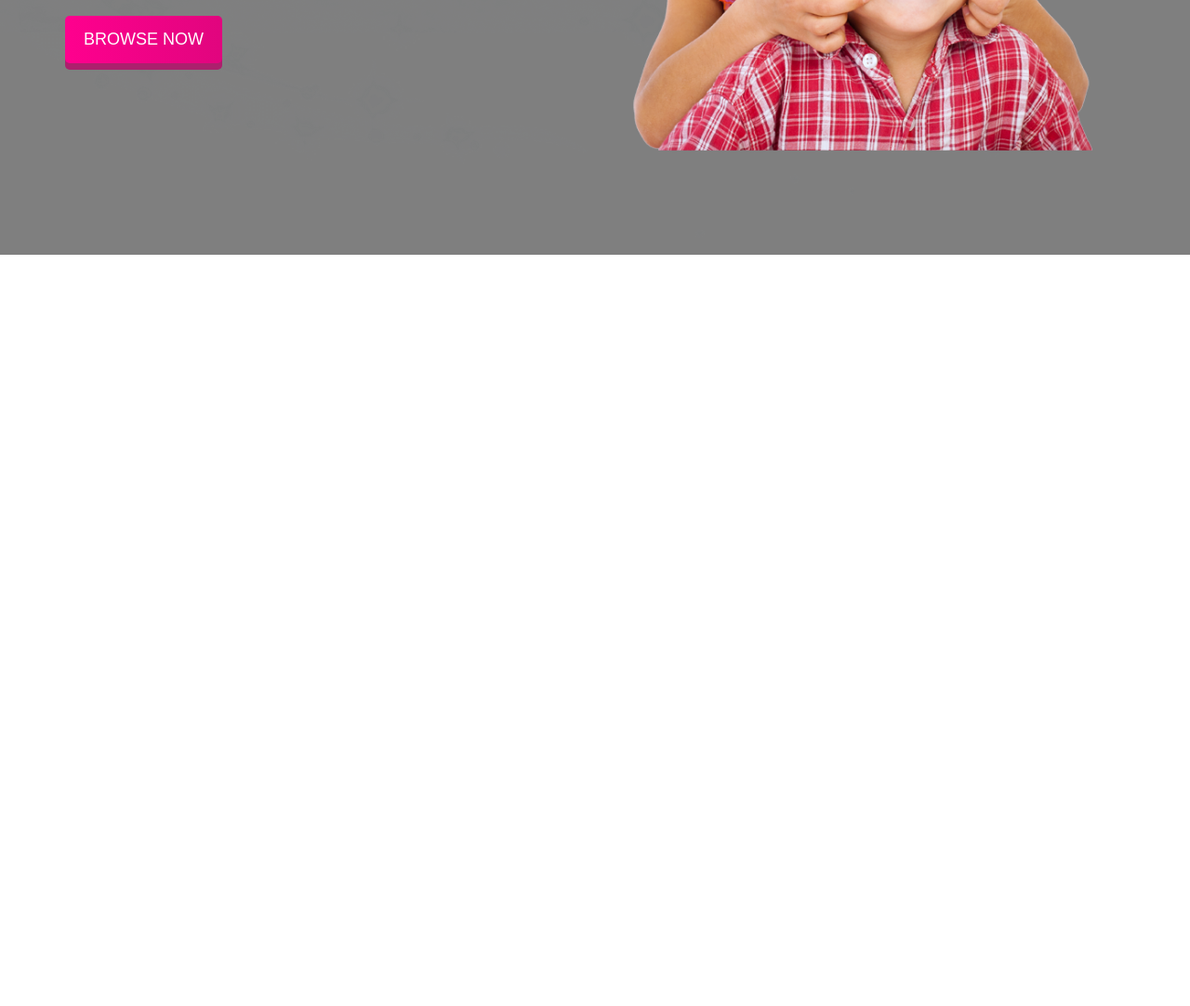
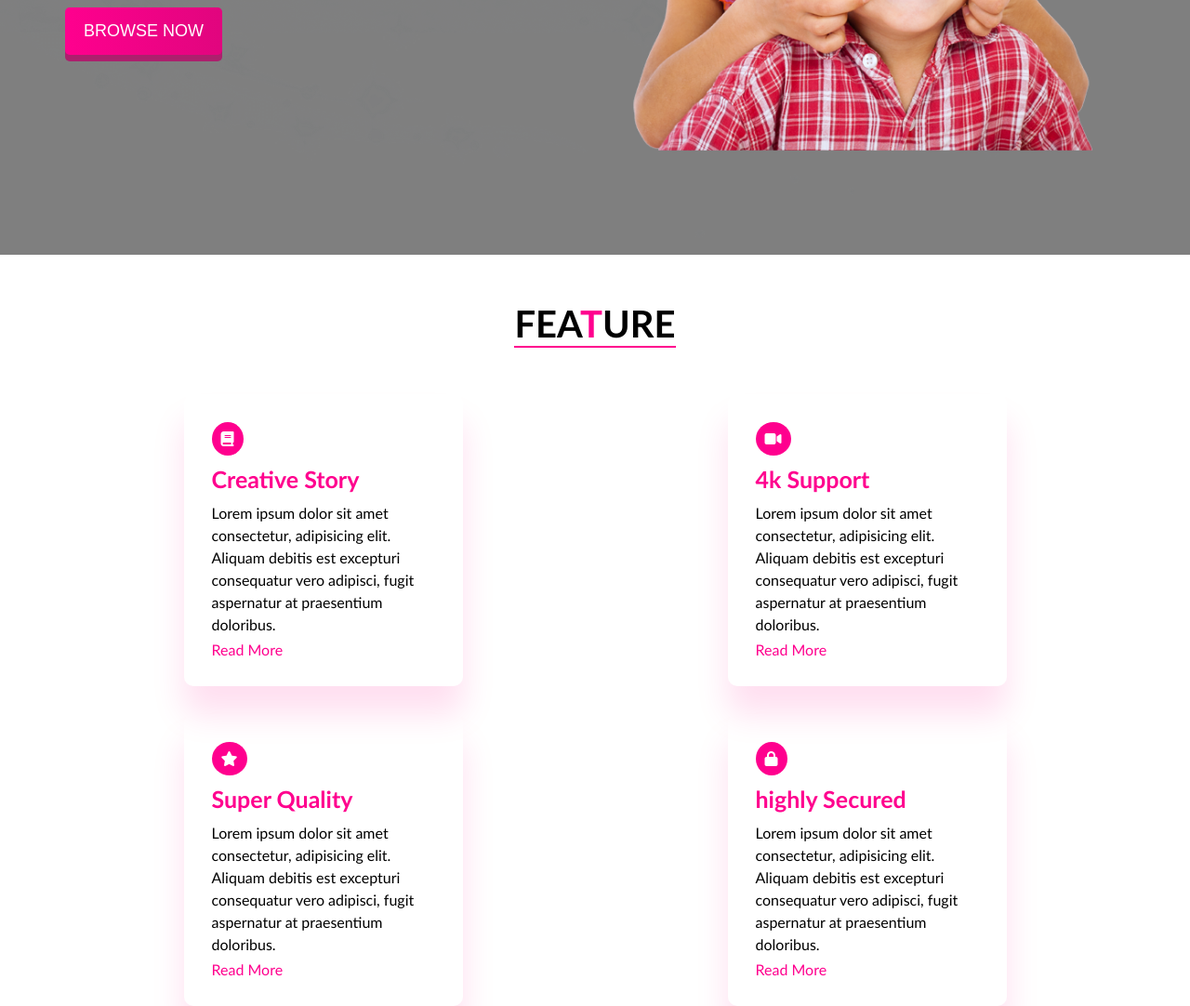
Before and after one commit to YASINARAFAT88/cosmic-world-resources, a plain HTML site: page index.html in a window 1280 px wide. Shown: the part 513-1595 px from the top of the page at 93% size. Before the commit the page ends 800 px from the top, so only its background shows below. Drawn offline with Linux system fonts and the light colour scheme.

Commit message:
card section complate

```diff
--- a/index.html
+++ b/index.html
@@ -7,6 +7,7 @@
     <meta name="viewport" content="width=device-width, initial-scale=1.0">
     <title>cosmic-world-resources</title>
     <link rel="stylesheet" href="style.css">
+    <script src="https://kit.fontawesome.com/5152800db9.js" crossorigin="anonymous"></script>
 </head>
 
 <body>
@@ -40,6 +41,43 @@
         </section>
     </header>
     <!-- Navber & banner section end  -->
+    <main class="container">
+        <section id="feature">
+            <div class="section-title">
+                <h2>Fea<span style="color: #ff008e;" class="">t</span>ure</h2>
+            </div>
+            <div class="feature">
+                <div class="card">
+                    <i class="card-icon fas fa-book"></i>
+                    <h3>Creative Story</h3>
+                    <p>Lorem ipsum dolor sit amet consectetur, adipisicing elit. Aliquam debitis est excepturi
+                        consequatur vero adipisci, fugit aspernatur at praesentium doloribus.</p>
+                    <a href="">Read More</a>
+                </div>
+                <div class="card">
+                    <i class="card-icon fas fa-video"></i>
+                    <h3>4k Support</h3>
+                    <p>Lorem ipsum dolor sit amet consectetur, adipisicing elit. Aliquam debitis est excepturi
+                        consequatur vero adipisci, fugit aspernatur at praesentium doloribus.</p>
+                    <a href="">Read More</a>
+                </div>
+                <div class="card">
+                    <i class="card-icon fas fa-star"></i>
+                    <h3>Super Quality</h3>
+                    <p>Lorem ipsum dolor sit amet consectetur, adipisicing elit. Aliquam debitis est excepturi
+                        consequatur vero adipisci, fugit aspernatur at praesentium doloribus.</p>
+                    <a href="">Read More</a>
+                </div>
+                <div class="card">
+                    <i class="card-icon fas fa-lock"></i>
+                    <h3>highly Secured</h3>
+                    <p>Lorem ipsum dolor sit amet consectetur, adipisicing elit. Aliquam debitis est excepturi
+                        consequatur vero adipisci, fugit aspernatur at praesentium doloribus.</p>
+                    <a href="">Read More</a>
+                </div>
+            </div>
+        </section>
+    </main>
 </body>
 
 </html>
--- a/style.css
+++ b/style.css
@@ -10,7 +10,7 @@ body {
 }
 
 .highlight {
-    color: #fc56b1;
+    color: #fb4fae;
 }
 
 .primary-btn {
@@ -89,7 +89,7 @@ nav {
 }
 
 .banner h1 {
-    font-size: 45px;
+    font-size: 40px;
 
     color: white;
 }
@@ -112,3 +112,52 @@ nav {
 }
 
 /* Banner section Complate */
+.section-title {
+    text-align: center;
+}
+
+.section-title h2 {
+    font-size: 40px;
+    display: inline-block;
+    text-transform: uppercase;
+    margin: 50px 0;
+    border-bottom: 2px solid #ff008e;
+}
+
+.feature {
+    display: grid;
+    grid-template-columns: repeat(2, 1fr);
+    gap: 30px;
+}
+
+.card {
+    width: 300px;
+    padding: 30px;
+    margin: auto;
+    box-shadow: 0 30px 35px #ff008c21;
+    border-radius: 10px;
+}
+
+.card .card-icon {
+    background-color: #ff008e;
+    border-radius: 50%;
+    color: white;
+    padding: 10px;
+    margin-bottom: 10px;
+}
+
+.card h3 {
+    font-size: 25px;
+    color: #ff008e;
+}
+
+.card p {
+    line-height: 1.5;
+    margin-top: 10px;
+    margin-bottom: 5px;
+}
+
+.card a {
+    text-decoration: none;
+    color: #ff008e;
+}
```
